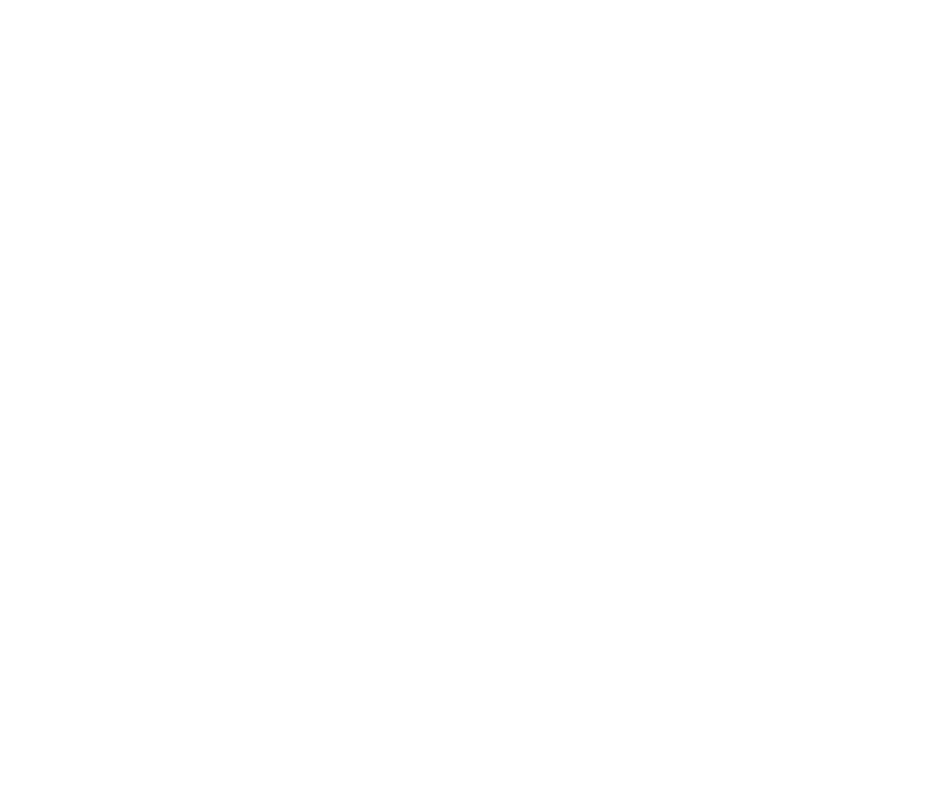
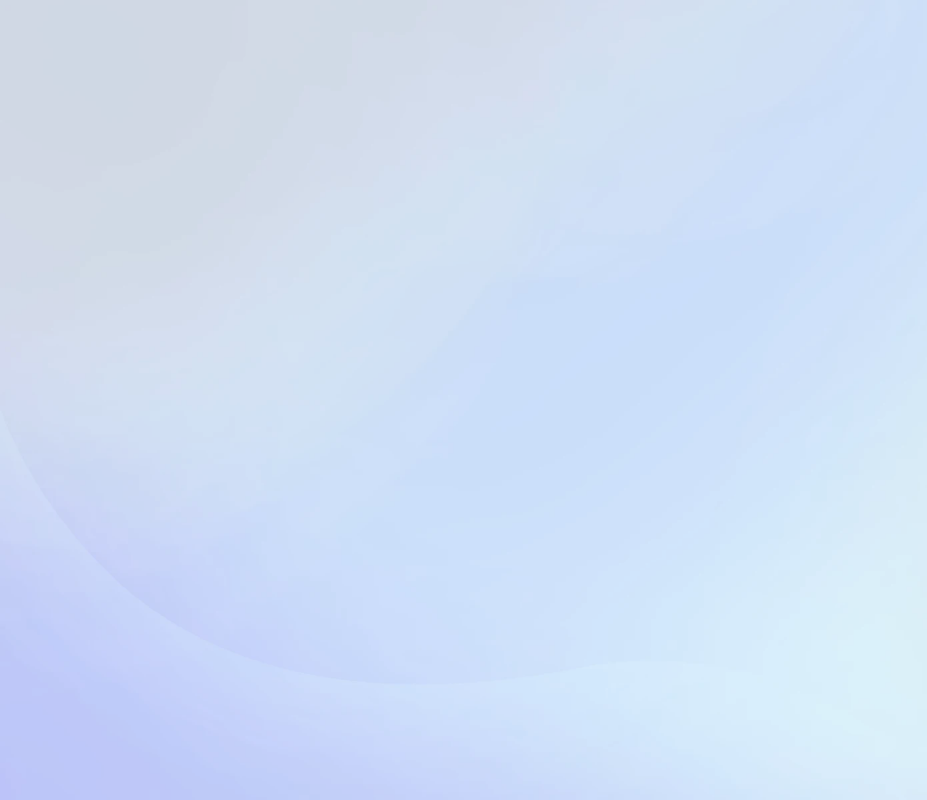
Before and after one commit to mihirath2003/cv, a plain HTML site: page index.html in a window 1280 px wide. Shown: the whole page, without its empty margins (0-927 px from the left). Drawn offline with Linux system fonts and the light colour scheme.

Commit message:
Add files via upload

```diff
--- a/index.html
+++ b/index.html
@@ -4,8 +4,34 @@
     <meta charset="UTF-8">
     <meta name="viewport" content="width=device-width, initial-scale=1.0">
     <title>CV - Mihirath H. Amarasinghe</title>
+    <link rel="shortcut icon" href="favicon.ico" type="image/x-icon">
+
+    <style>
+        * {
+            margin: 0;
+            padding: 0;
+            box-sizing: border-box;
+            font-family: "Poppins";
+        }
+
+        body {
+            background-image: url('./62d530867556588cd0f37242_hero-bg.webp');
+            background-repeat: no-repeat;
+            background-position: center top;
+            background-size: cover;
+            display: flex;
+            min-height: 100vh;
+            justify-content: center;
+        }
+
+        .whiteBG {
+            background-color: cyan;
+            flex-grow: 1;
+            opacity: 10%;
+        }
+    </style>
 </head>
 <body>
-
+    <div class="whiteBG"></div>
 </body>
 </html>
```
Also changed, not shown: 62d530867556588cd0f37242_hero-bg.webp (added), favicon.ico (added).
